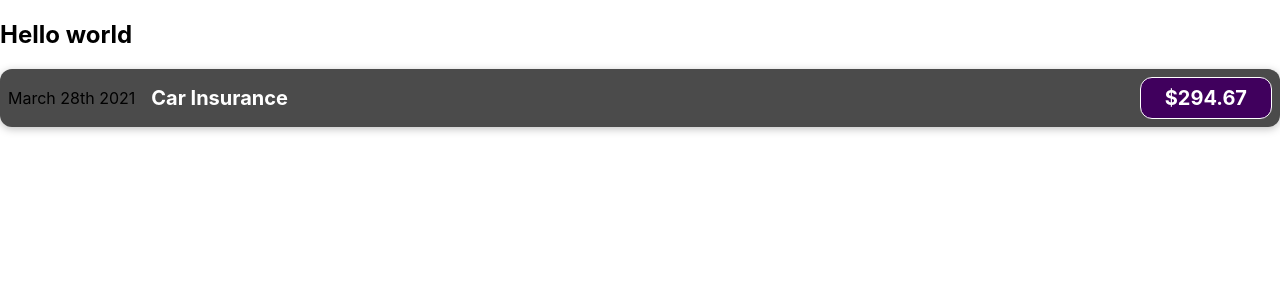
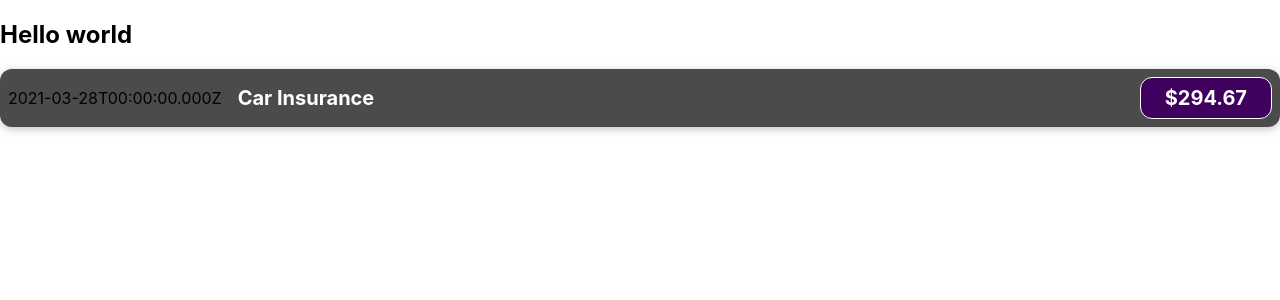
Before and after one commit to mateusz-cypel-stx/react-complete-guide-tutorial, a JavaScript app: page / in a window 1280 px wide. Shown: the top 300 px of the page. Built offline with nearby package versions, Linux system fonts and the light colour scheme; the HTML template or start-up script is replaced by a standard one.

Commit message:
Outputting Dynamic Data & Working with Expressions in JSX

```diff
--- a/src/components/ExpenseItem.js
+++ b/src/components/ExpenseItem.js
@@ -1,12 +1,16 @@
 import "./ExpenseItem.css";
 
 function ExpenseItem() {
+  const expenseDate = new Date(2021, 2, 28);
+  const expenseTitle = "Car Insurance";
+  const expenseAmount = 294.67;
+
   return (
     <div className="expense-item">
-      <div>March 28th 2021</div>
+      <div>{expenseDate.toISOString()}</div>
       <div className="expense-item__description">
-        <h2>Car Insurance</h2>
-        <div className="expense-item__price">$294.67</div>
+        <h2>{expenseTitle}</h2>
+        <div className="expense-item__price">${expenseAmount}</div>
       </div>
     </div>
   );
```
